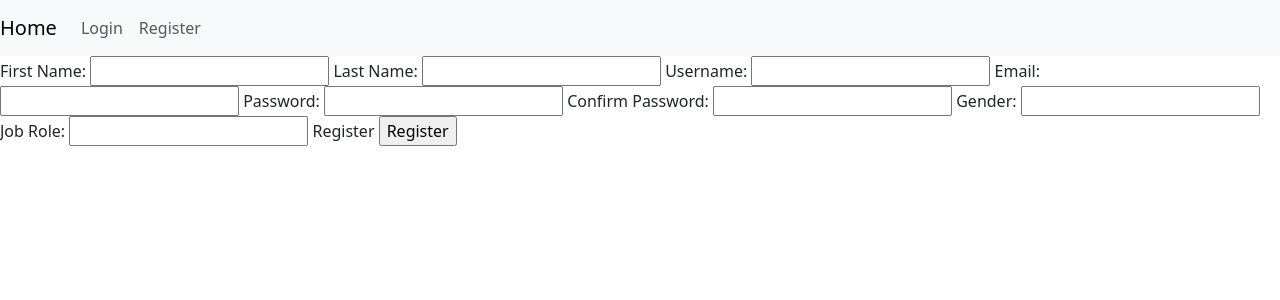
After one commit to abhishekmuhuri/To-do-webapp, a Flask app: template templates/register.html in a window 1280 px wide. The commit adds this page. Shown: the top 300 px of the page. Run offline with Flask 3, Linux system fonts and the light colour scheme; the template is opened without the code that fills it: values that come from a table or form of the project are taken from there, others are empty.

```diff
--- a/package/forms.py
+++ b/package/forms.py
@@ -1,11 +1,11 @@
 from flask_wtf import FlaskForm
-from wtforms.fields import StringField, SubmitField
+from wtforms.fields import StringField, SubmitField,PasswordField
 from wtforms.validators import DataRequired, Email, EqualTo, Length, AnyOf
 
 
 class LoginForm(FlaskForm):
     username = StringField("Username:", validators=[DataRequired(), Length(min=1, max=64)])
-    password = StringField("Password:", validators=[DataRequired(), EqualTo('confirm_pass', "Passwords doesn't match")])
+    password = PasswordField("Password :", validators=[DataRequired()])
     submit = SubmitField("Login")
 
 
@@ -14,12 +14,12 @@ class UserForm(FlaskForm):
     last_name = StringField("Last Name:", validators=[DataRequired(), Length(min=1, max=64)])
     username = StringField("Username:", validators=[DataRequired(), Length(min=1, max=64)])
     email = StringField("Email:", validators=[DataRequired(), Email(), Length(min=3, max=320)])
-    password = StringField("Password:", validators=[DataRequired(), EqualTo('confirm_pass', "Passwords doesn't match"),
+    password = PasswordField("Password:", validators=[DataRequired(), EqualTo('confirm_pass', "Passwords doesn't match"),
                                                     Length(min=5, max=64)])
     gender = StringField('Gender:', validators=[DataRequired(), AnyOf(['Male', 'Female'])])
-    confirm_pass = StringField("Confirm Password:", validators=[DataRequired(), Length(min=5, max=64)])
-    Role = StringField("Job Role:", validators=[DataRequired()])
-    SubmitField = SubmitField("Register")
+    confirm_pass = PasswordField("Confirm Password:", validators=[DataRequired(), Length(min=5, max=64)])
+    role = StringField("Job Role:", validators=[DataRequired()])
+    submit = SubmitField("Register")
 
 
 class TaskForm(FlaskForm):
--- a/package/login_manager.py
+++ b/package/login_manager.py
@@ -1,7 +1,7 @@
-from . import app
+from flask import url_for, redirect
+
 from . import login_manager
 from .model import User
-from flask import render_template, url_for, redirect
 
 
 @login_manager.unauthorized_handler
@@ -11,4 +11,4 @@ def unauthorized():
 
 @login_manager.user_loader
 def user_loader(user_id: int):
-    return User.query.filter_by(id=user_id)
+    return User.query.filter_by(id=user_id).first()
--- a/package/model.py
+++ b/package/model.py
@@ -13,15 +13,17 @@ class User(db.Model, UserMixin):
     last_name = db.Column(db.String, unique=False, nullable=False)
     hashed_password = db.Column(db.String, nullable=False)
     gender = db.Column(db.String, nullable=False)
-
+    role = db.Column(db.String, nullable=False)
     tasks = db.relationship('Task', backref='user', lazy=True, cascade='all, delete-orphan')
 
-    def __init__(self, username, email, first_name, last_name, password):
+    def __init__(self, username: str, email: str, first_name: str, last_name: str, password: str, gender: str, role: str):
         self.username = username
         self.email = email
         self.first_name = first_name
         self.last_name = last_name
         self.hashed_password = generate_password_hash(password=password)
+        self.gender = gender
+        self.role = role
 
     def __repr__(self):
         return f"User : {self.username}, ID : {self.id}, Email : {self.email}"
--- a/templates/base.html
+++ b/templates/base.html
@@ -20,16 +20,32 @@
   </button>
   <div class="collapse navbar-collapse" id="navbarNavAltMarkup">
     <div class="navbar-nav">
-      <a class="nav-item nav-link" href="{{url_for('create_task')}}">Create Task</a>
-      <a class="nav-item nav-link" href="{{url_for('delete_task')}}">Delete Task</a>
+
         {% if current_user.is_authenticated %}
+        <a class="nav-item nav-link" href="#">Create Task</a>
+      <a class="nav-item nav-link" href="#">Delete Task</a>
       <a class="nav-item nav-link" href="{{url_for('logout')}}">Log out</a>
         {% else %}
       <a class="nav-item nav-link" href="{{url_for('login')}}">Login</a>
+      <a class="nav-item nav-link" href="{{url_for('register')}}">Register</a>
         {% endif %}
     </div>
   </div>
 </nav>
+
+{% with messages = get_flashed_messages(with_categories=true) %}
+  {% if messages %}
+    {% for category,message in messages %}
+        {% if category  == 'error' %}
+      <div class="alert alert-danger" role="alert">
+            {{message}}
+      </div>
+        {% endif %}
+    {% endfor %}
+  {% endif %}
+{% endwith %}
+
+
 
 {% block content %}
 
--- /dev/null
+++ b/templates/register.html
@@ -0,0 +1,17 @@
+{% extends 'base.html' %}
+
+{% block content %}
+
+<form method="post">
+        {{ form.hidden_tag() }}
+        {{form.first_name.label }} {{form.first_name()}}
+        {{form.last_name.label }} {{form.last_name()}}
+        {{form.username.label }} {{form.username()}}
+        {{form.email.label }} {{form.email()}}
+        {{form.password.label }} {{form.password()}}
+        {{form.confirm_pass.label }} {{form.confirm_pass()}}
+        {{form.gender.label }} {{form.gender()}}
+        {{form.role.label }} {{form.role()}}
+        {{form.submit.label }} {{form.submit()}}
+    </form>
+{% endblock %}
```
Also changed, not shown: package/routes.py (+35 -20 lines), templates/home.html (added, +11 -0 lines).
